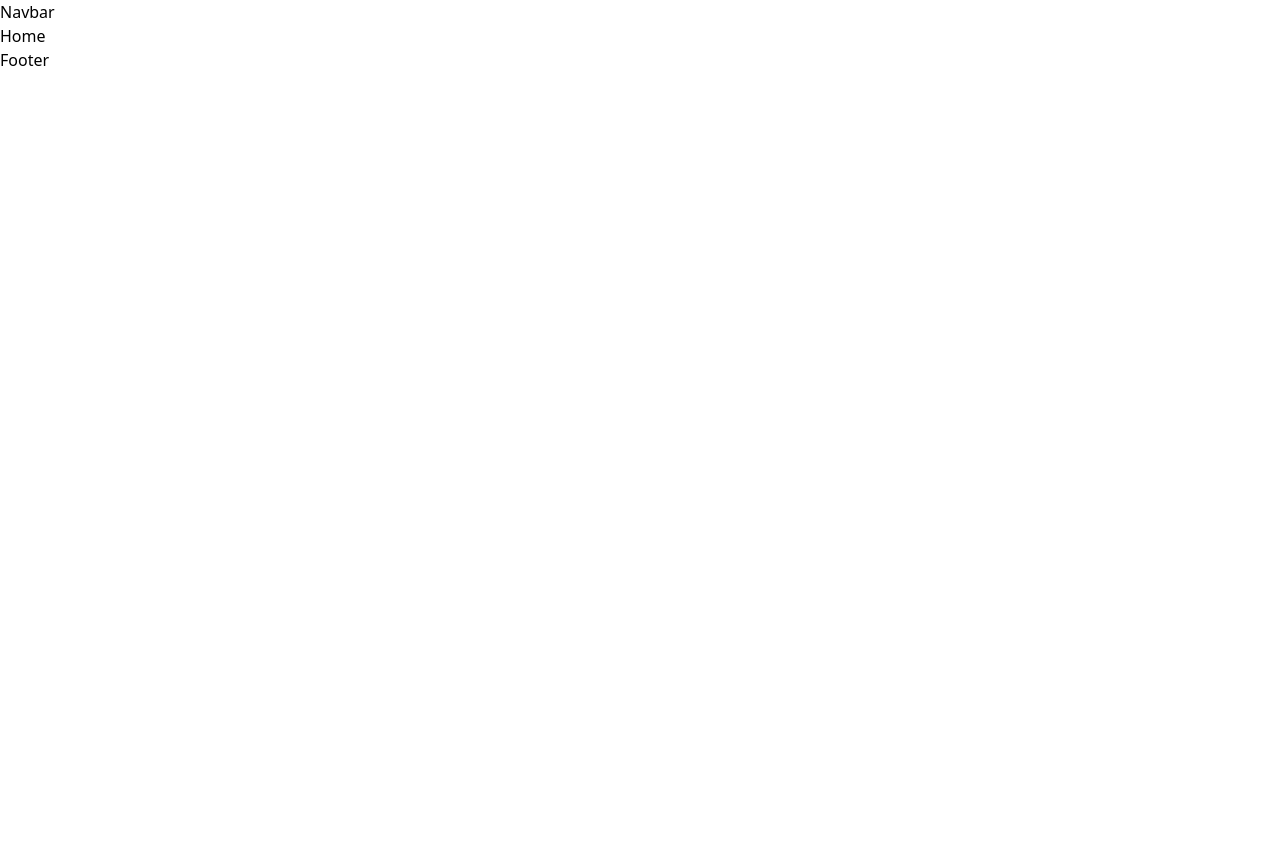
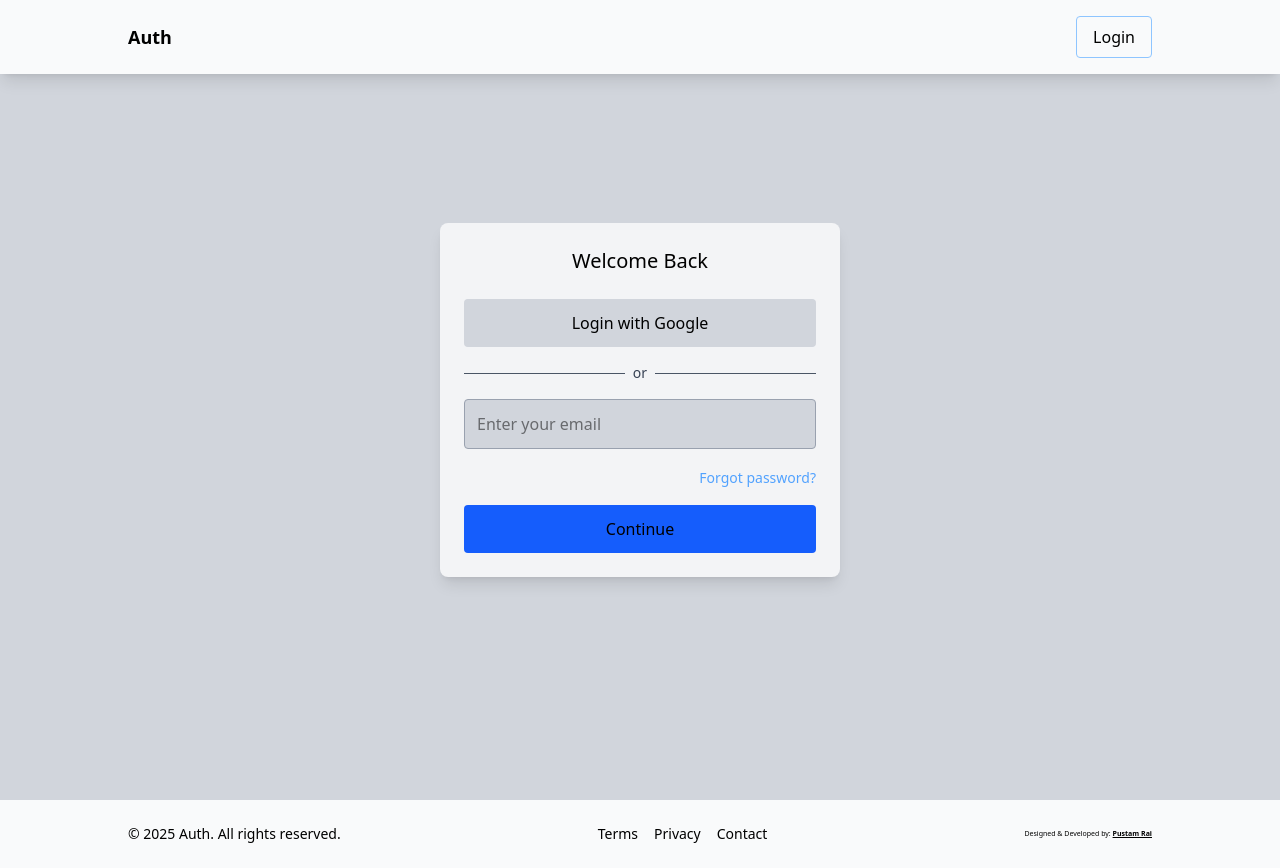
Before and after one commit to PustamRai/googleAuth, a React (Vite) app in the folder client/: page / in a window 1280 px wide. Before the commit the page ends 800 px from the top, so only its background shows below. Built offline with nearby package versions, Linux system fonts and the light colour scheme.

Commit message:
enhance layout and styling of Navbar, Footer, and Home components

```diff
--- a/client/src/components/Layout/Footer.jsx
+++ b/client/src/components/Layout/Footer.jsx
@@ -1,7 +1,37 @@
-import React from 'react'
+import React from "react";
 
 export default function Footer() {
   return (
-    <div>Footer</div>
-  )
+    <footer className="bg-gray-50 py-6 max-w-[1400px] mx-auto">
+      <div className="container mx-auto px-4 flex flex-col sm:flex-row md:px-32 justify-between items-center text-sm">
+        <div className="text-black">© 2025 Auth. All rights reserved.</div>
+        <div className="flex space-x-4 text-black">
+          <a href="#" className="hover:text-gray-700 transition-colors">
+            Terms
+          </a>
+          <a href="#" className="hover:text-gray-700 transition-colors">
+            Privacy
+          </a>
+          <a href="#" className="hover:text-gray-700 transition-colors">
+            Contact
+          </a>
+        </div>
+        <div>
+          <p className="text-[7px]">
+            Designed & Developed by:{" "}
+            <a
+              href="https://www.linkedin.com/in/pustamrai"
+              target="_blank"
+              rel="noopener noreferrer"
+            >
+              {" "}
+              <b className="underline hover:no-underline cursor-pointer">
+                Pustam Rai
+              </b>{" "}
+            </a>
+          </p>
+        </div>
+      </div>
+    </footer>
+  );
 }
--- a/client/src/components/Layout/Layout.jsx
+++ b/client/src/components/Layout/Layout.jsx
@@ -1,18 +1,17 @@
-import React from 'react'
+import React from "react";
 import { Outlet } from "react-router-dom";
-import Navbar from './Navbar'
-import Footer from './Footer'
+import Navbar from "./Navbar";
+import Footer from "./Footer";
 
 function Layout() {
   return (
     <div>
-        <Navbar />
-        <main>
-            <Outlet />
-        </main>
-        <Footer />
+      <Navbar />
+      <main className="max-w-[1400px] min-h-screen bg-gray-300 flex items-center justify-between sm:px-32 mx-auto">
+        <Outlet />
+      </main>
+      <Footer />
     </div>
-  )
+  );
 }
-
-export default Layout
+export default Layout;
--- a/client/src/components/Layout/Navbar.jsx
+++ b/client/src/components/Layout/Navbar.jsx
@@ -1,9 +1,16 @@
-import React from 'react'
+import React from "react";
 
 function Navbar() {
   return (
-    <div>Navbar</div>
-  )
+    <nav className="flex justify-between items-center p-4 bg-gray-50 sm:px-32 max-w-[1400px] mx-auto shadow-lg fixed top-0 left-0 right-0 z-50">
+      <div className="flex items-center">
+        <span className="font-semibold text-lg cursor-pointer">Auth</span>
+      </div>
+      <button className="px-4 py-2 rounded border border-blue-300 hover:bg-blue-500 transition-colors cursor-pointer">
+        Login
+      </button>
+    </nav>
+  );
 }
 
-export default Navbar
+export default Navbar;
--- a/client/src/pages/Home.jsx
+++ b/client/src/pages/Home.jsx
@@ -1,9 +1,48 @@
-import React from 'react'
+import React, { useState } from "react";
 
 function Home() {
+  const [email, setEmail] = useState("");
+
   return (
-    <div>Home</div>
-  )
+    <div className="w-full max-w-md mx-auto px-4 sm:px-6">
+      <div className="bg-gray-100 rounded-lg shadow-lg p-5 sm:p-6">
+        <h2 className="text-xl text-center mb-6 font-medium">Welcome Back</h2>
+
+        <button className="w-full py-3 mb-4 bg-gray-300 hover:bg-gray-400 rounded flex items-center justify-center transition-colors cursor-pointer">
+          <span>Login with Google</span>
+        </button>
+
+        <div className="relative my-4">
+          <div className="absolute inset-0 flex items-center">
+            <div className="w-full border-t border-gray-600"></div>
+          </div>
+          <div className="relative flex justify-center text-sm">
+            <span className="px-2 bg-gray-100 text-gray-700">or</span>
+          </div>
+        </div>
+
+        <div className="mb-4">
+          <input
+            type="email"
+            value={email}
+            onChange={(e) => setEmail(e.target.value)}
+            placeholder="Enter your email"
+            className="w-full p-3 bg-gray-300 rounded border border-gray-400 focus:ring-1 focus:ring-blue-500 focus:border-transparent"
+          />
+        </div>
+
+        <div className="text-right mb-4">
+          <a href="#" className="text-sm text-blue-400 hover:underline">
+            Forgot password?
+          </a>
+        </div>
+
+        <button className="w-full py-3 bg-blue-600 hover:bg-blue-500 rounded font-medium transition-colors cursor-pointer">
+          Continue
+        </button>
+      </div>
+    </div>
+  );
 }
 
-export default Home
+export default Home;
```
